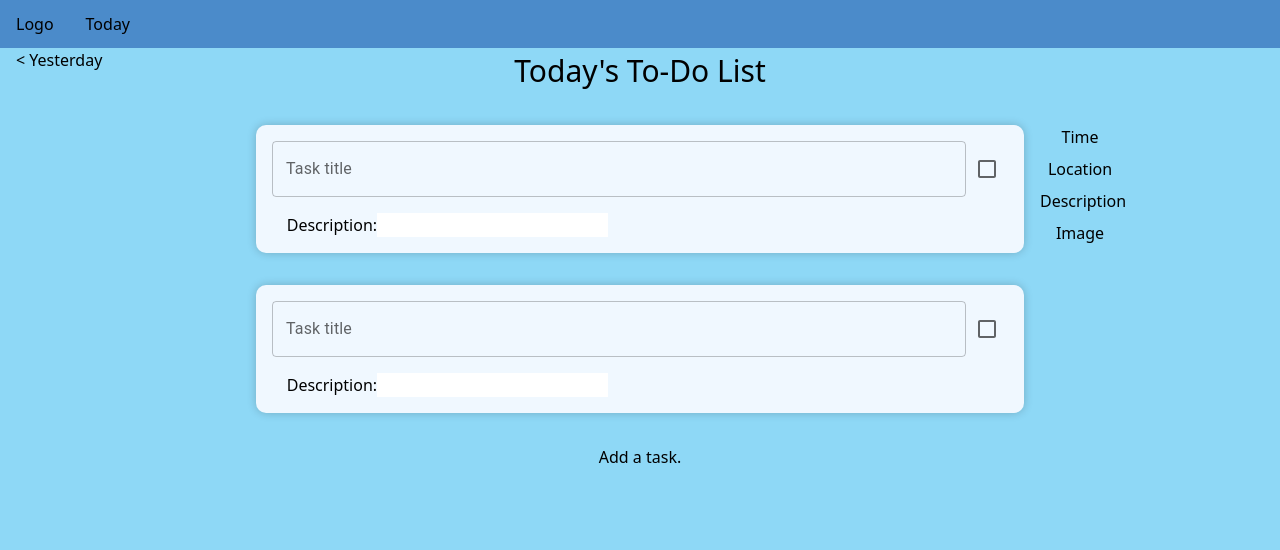
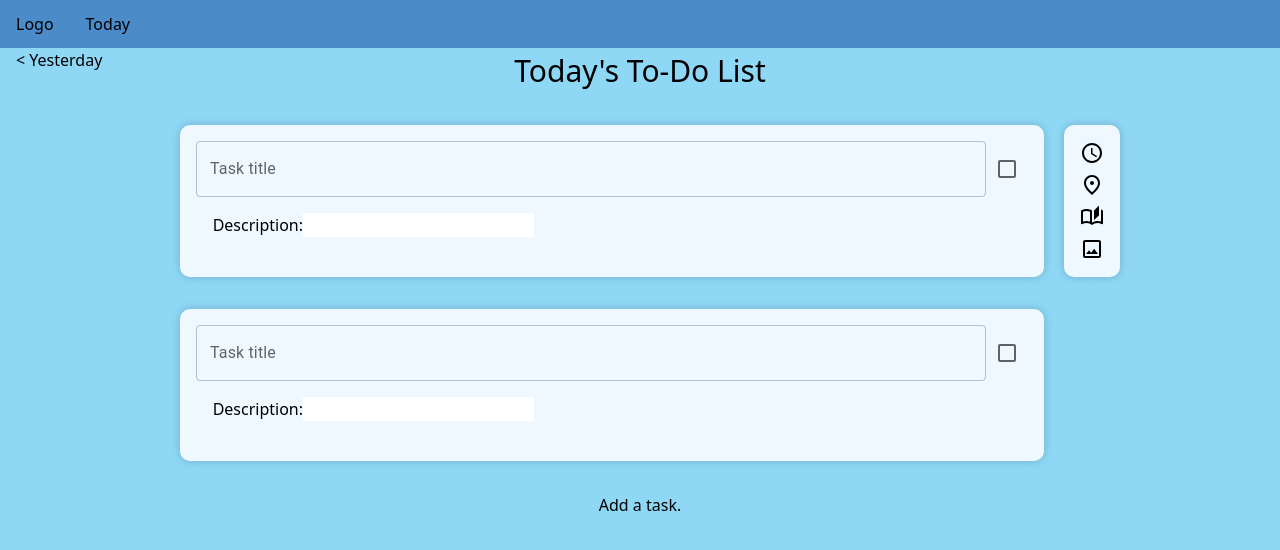
Before and after one commit to boey-kwan/gemini, a React (Vite) app in the folder client/: page /today in a window 1280 px wide. Shown: the top 550 px of the page. Built offline with nearby package versions, Linux system fonts and the light colour scheme.

Commit message:
Add icons to sidebar

```diff
--- a/client/package.json
+++ b/client/package.json
@@ -12,6 +12,7 @@
   "dependencies": {
     "@emotion/react": "^11.11.4",
     "@emotion/styled": "^11.11.5",
+    "@mui/icons-material": "^5.15.15",
     "@mui/material": "^5.15.15",
     "@mui/x-date-pickers": "^7.3.1",
     "dayjs": "^1.11.10",
--- a/client/src/App.css
+++ b/client/src/App.css
@@ -151,12 +151,15 @@ h2, .h2 {
   row-gap: 2em;
 }
 
-.task {
+.shadowed-card {
   box-shadow: 0px 0px 10px 0px #00000033;
   border-radius: 10px;
   padding: 1em;
   background-color: aliceblue;
-  width: 80%;
+}
+
+.task {
+  width: 90%;
 }
 
 .task-details {
@@ -177,8 +180,8 @@ input {
 }
 
 .sidebar {
-  width: 10%;
-  height: fit-content
+  width: fit-content;
+  height: fit-content;
 }
 
 .column {
--- a/client/src/components/Sidebar.jsx
+++ b/client/src/components/Sidebar.jsx
@@ -1,14 +1,20 @@
 import '../App.css'
+import AccessTimeIcon from '@mui/icons-material/AccessTime';
+import AutoStoriesOutlinedIcon from '@mui/icons-material/AutoStoriesOutlined';
+import EditNoteOutlinedIcon from '@mui/icons-material/EditNoteOutlined';
+import MenuBookOutlinedIcon from '@mui/icons-material/MenuBookOutlined';
+import PhotoOutlinedIcon from '@mui/icons-material/PhotoOutlined';
+import PlaceOutlined from '@mui/icons-material/PlaceOutlined';
+import StickyNote2OutlinedIcon from '@mui/icons-material/StickyNote2Outlined';
 
 export default function Sidebar(props) {
 
     return (
-      <div className='column sidebar' style={{paddingLeft:'1em', visibility: props.showSidebar ? 'visible' : 'hidden'}}>
-
-        <button onClick={() => props.onClickSidebarIcon("time")}> Time </button>
-        <button onClick={() => props.onClickSidebarIcon("location")}> Location </button>
-        <button onClick={() => props.onClickSidebarIcon("description")}> Description </button>
-        <button onClick={()=> props.onClickSidebarIcon("image")}> Image </button>
+      <div className='column sidebar shadowed-card' style={{paddingLeft:'1em', visibility: props.showSidebar ? 'visible' : 'hidden'}}>
+        <AccessTimeIcon onClick={() => props.onClickSidebarIcon("time")}/>
+        <PlaceOutlined onClick={() => props.onClickSidebarIcon("location")}/>
+        <AutoStoriesOutlinedIcon onClick={() => props.onClickSidebarIcon("description")}/>
+        <PhotoOutlinedIcon onClick={() => props.onClickSidebarIcon("image")}/>
 
       </div>
     );
--- a/client/src/components/Task.jsx
+++ b/client/src/components/Task.jsx
@@ -33,7 +33,7 @@ export default function Task(props) {
         <div className='row' style={{width:'100%'}}>
         <div className='column sidebar' />
 
-            <div className="task"
+            <div className="task shadowed-card"
                 ref={taskRef}
                 onClick={()=>props.onClick(props.id)}
             >
```
Also changed, not shown: 1 other file (tests, documents, lock files or other folders).
